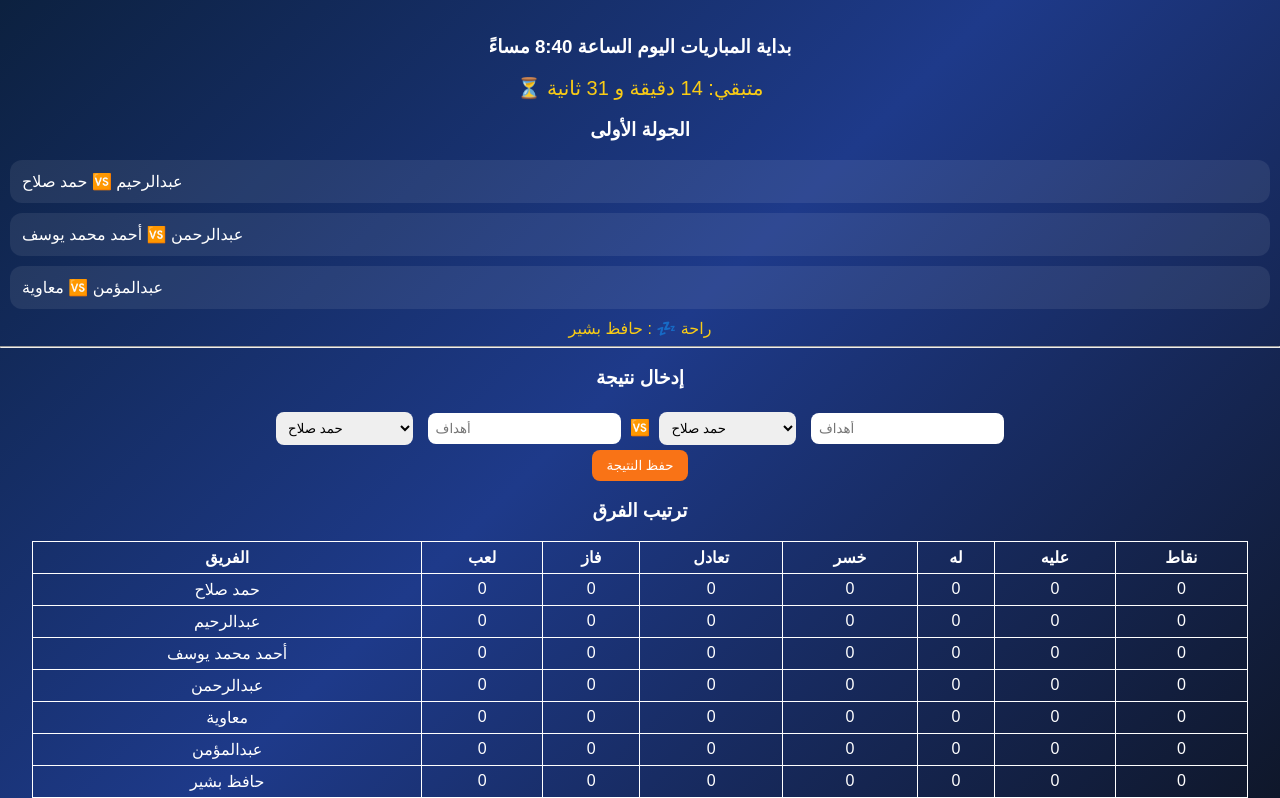
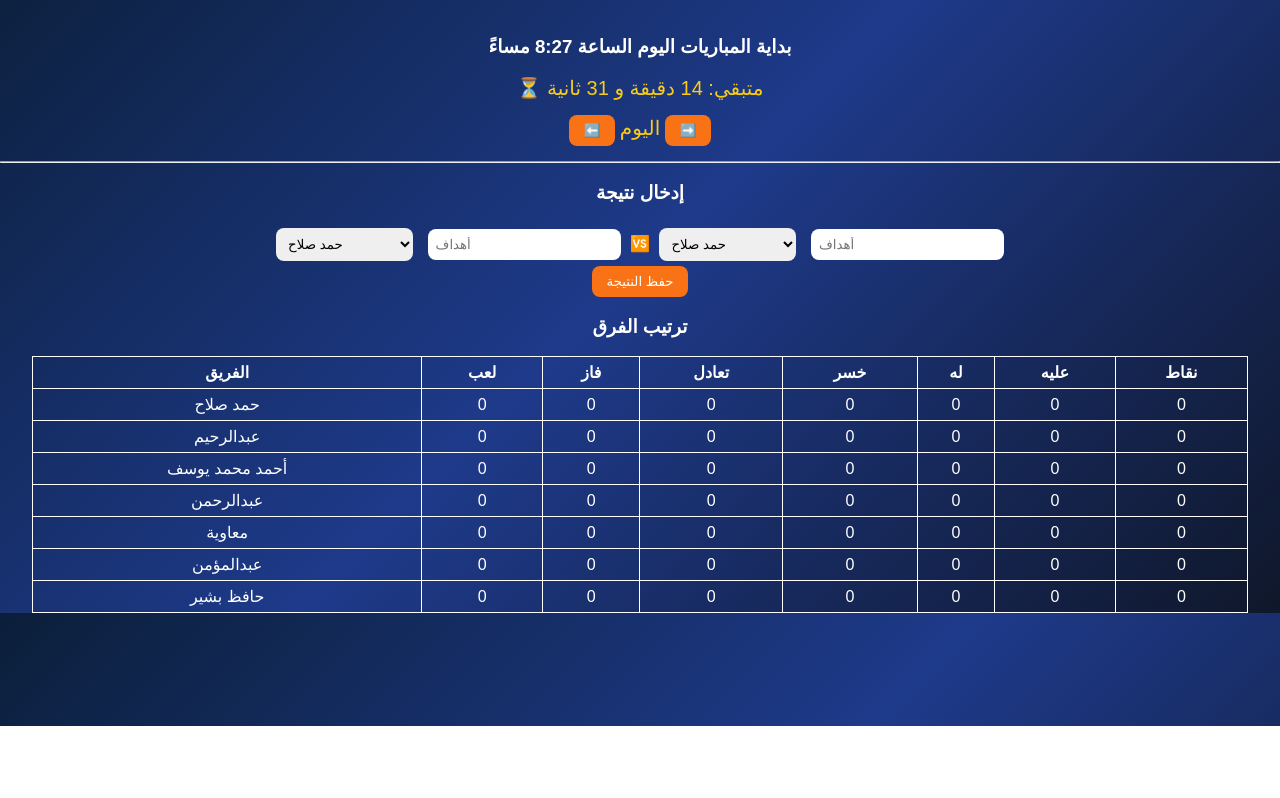
Before and after one commit to mhmdmhbwbalryh/yalla-shasha-365-., a plain HTML site: page index.html in a window 1280 px wide. Shown: the part 74-872 px from the top of the page. After the commit the page ends 800 px from the top, so only its background shows below. Drawn offline with Linux system fonts and the light colour scheme.

Commit message:
Modify match start time and enhance UI elements
Updated match start time and added navigation buttons.

```diff
--- a/index.html
+++ b/index.html
@@ -14,22 +14,21 @@
 </div>
 
 <div style="text-align:center;">
-<h3>بداية المباريات اليوم الساعة 8:40 مساءً</h3>
+<h3>بداية المباريات اليوم الساعة 8:27 مساءً</h3>
 <div id="countdown" class="countdown"></div>
 </div>
 
-<h3 style="text-align:center;">الجولة الأولى</h3>
+<div style="text-align:center;margin:15px 0;">
+<button onclick="prevDay()">⬅️</button>
+<span id="currentDay" style="font-size:20px;color:#facc15;">اليوم</span>
+<button onclick="nextDay()">➡️</button>
+</div>
 
-<div class="match-card" id="liveMatch">حمد صلاح 🆚 عبدالرحيم</div>
-<div class="match-card">أحمد محمد يوسف 🆚 عبدالرحمن</div>
-<div class="match-card">معاوية 🆚 عبدالمؤمن</div>
-
-<div style="text-align:center;color:#facc15;">راحة 💤 : حافظ بشير</div>
+<div id="matchesContainer"></div>
 
 <hr>
 
 <h3 style="text-align:center;">إدخال نتيجة</h3>
-
 <div style="text-align:center;">
 <select id="team1"></select>
 <input type="number" id="score1" placeholder="أهداف">
```
